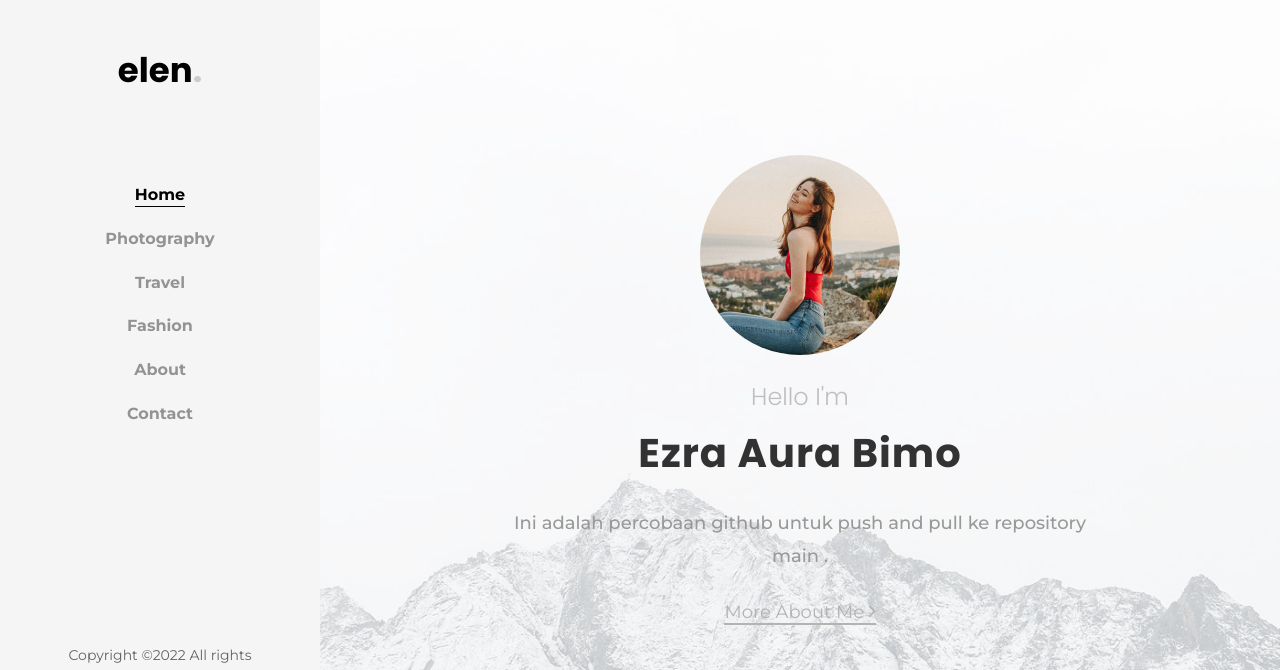
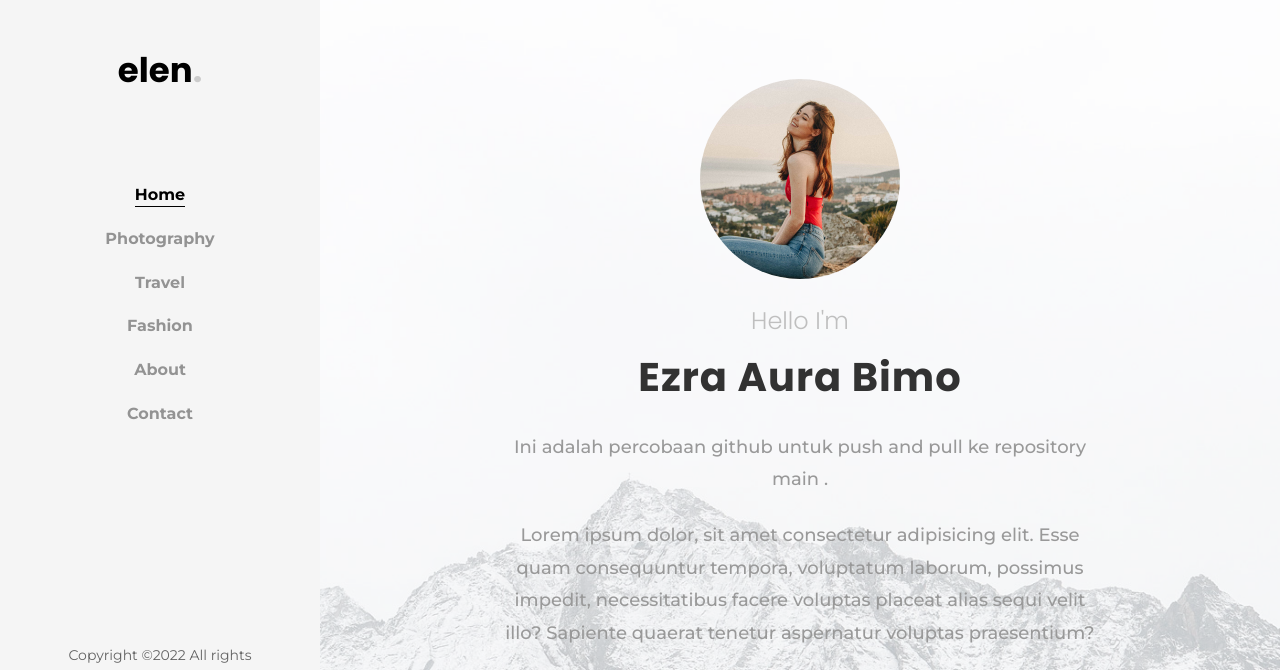
Before and after one commit to Jendbim/coba, a plain HTML site: page index.html in a window 1280 px wide. Shown: the top 670 px of the page. Drawn offline with Linux system fonts and the light colour scheme; some packages are replaced by stand-ins of ours; no server answers; files whose address does not match are found by name.

Commit message:
menambah paragraph baru di index

```diff
--- a/index.html
+++ b/index.html
@@ -65,6 +65,7 @@
 							<h2 class="subheading">Hello I'm</h2>
 							<h1 class="mb-4">Ezra Aura Bimo</h1>
 							<p class="mb-4">Ini adalah percobaan github untuk push and pull ke repository main .</p>
+							<P class="mb-4">Lorem ipsum dolor, sit amet consectetur adipisicing elit. Esse quam consequuntur tempora, voluptatum laborum, possimus impedit, necessitatibus facere voluptas placeat alias sequi velit illo? Sapiente quaerat tenetur aspernatur voluptas praesentium?</P>
 							<p><a href="#" class="btn-custom">More About Me <span class="ion-ios-arrow-forward"></span></a></p>
 						</div>
 					</div>
```
